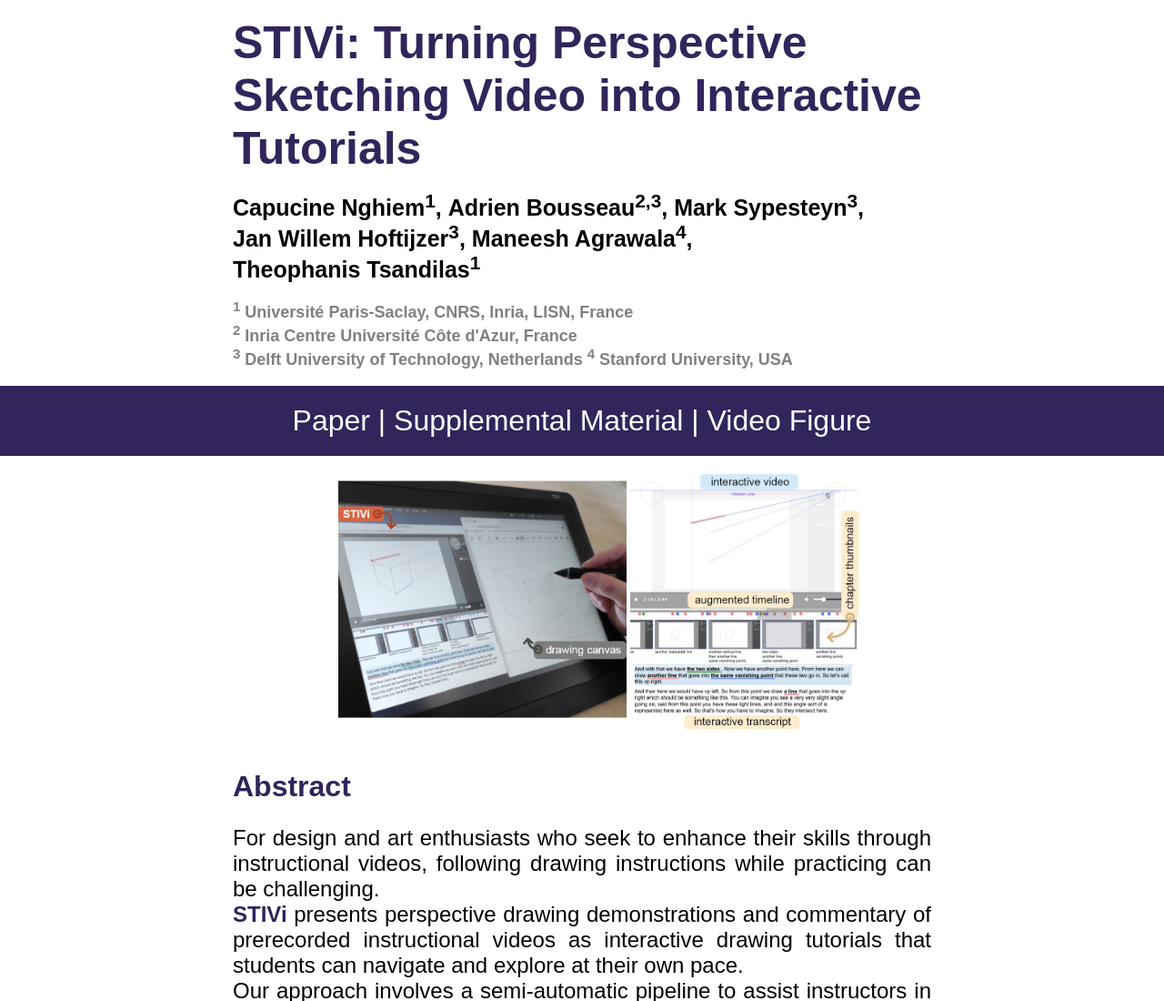
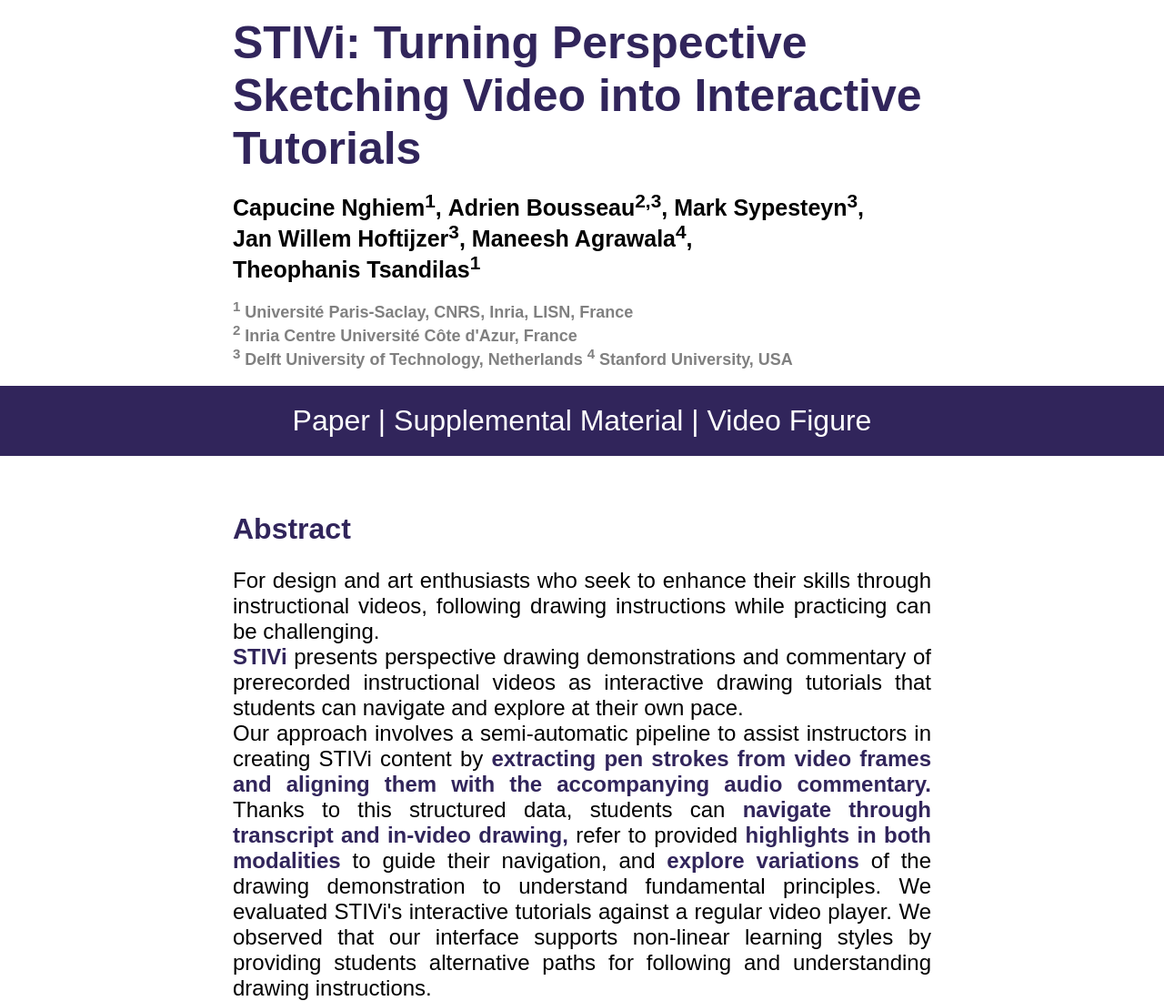
Before and after one commit to stivi-sketch-tutorial/stivi-sketch-tutorial.github.io, a plain HTML site: page index.html in a window 1280 px wide. Shown: the top 1100 px of the page at 91% size. Drawn offline with Linux system fonts and the light colour scheme.

Commit message:
Test without image

```diff
--- a/index.html
+++ b/index.html
@@ -35,7 +35,7 @@
     </div>
 
     <div id="teaser">
-        <img src="media/teaser.JPG" alt="STIVi teaser" width="75%">
+        <!--<img src="media/teaser.JPG" alt="STIVi teaser" width="75%">-->
     </div>
 
     <div id="abstract">
```
